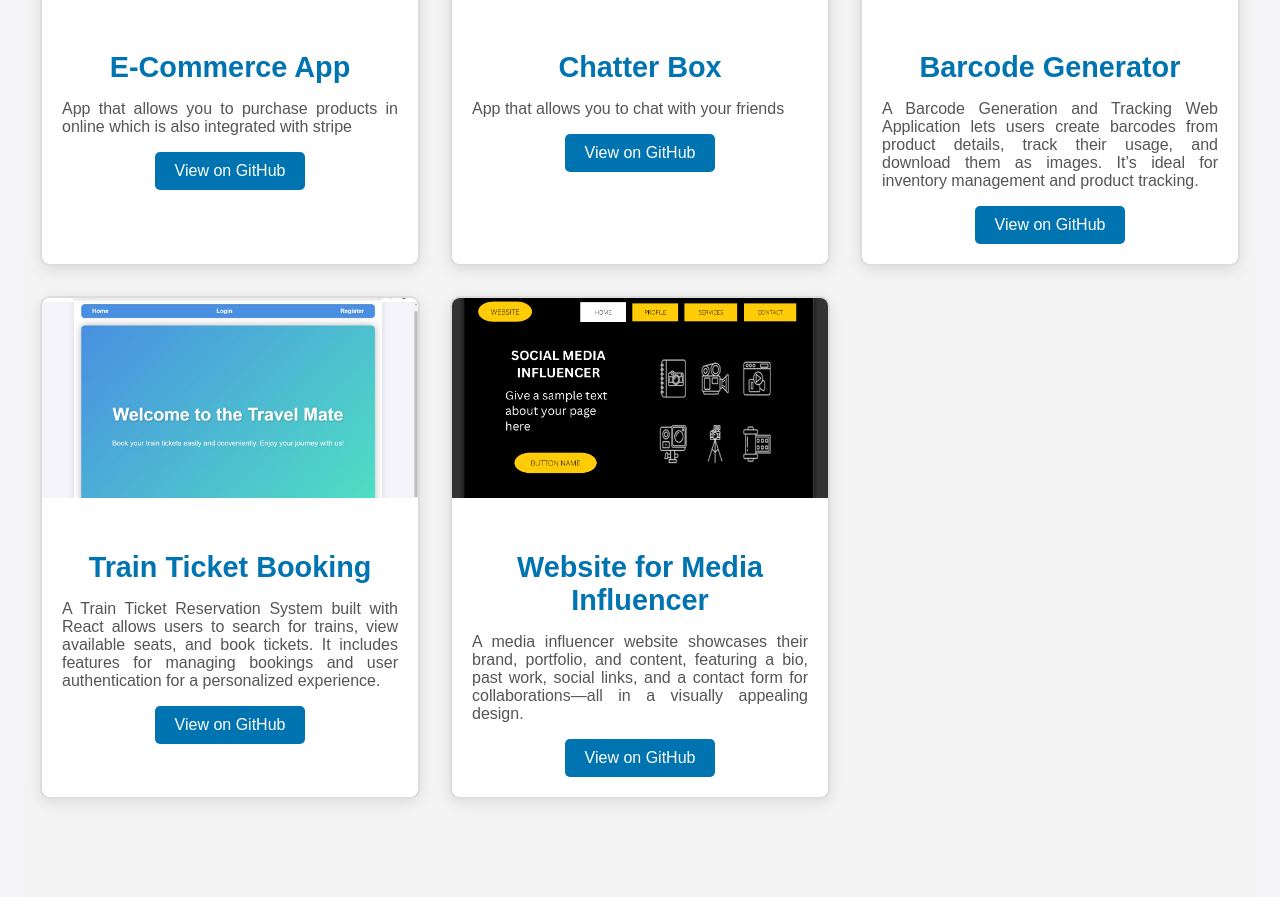
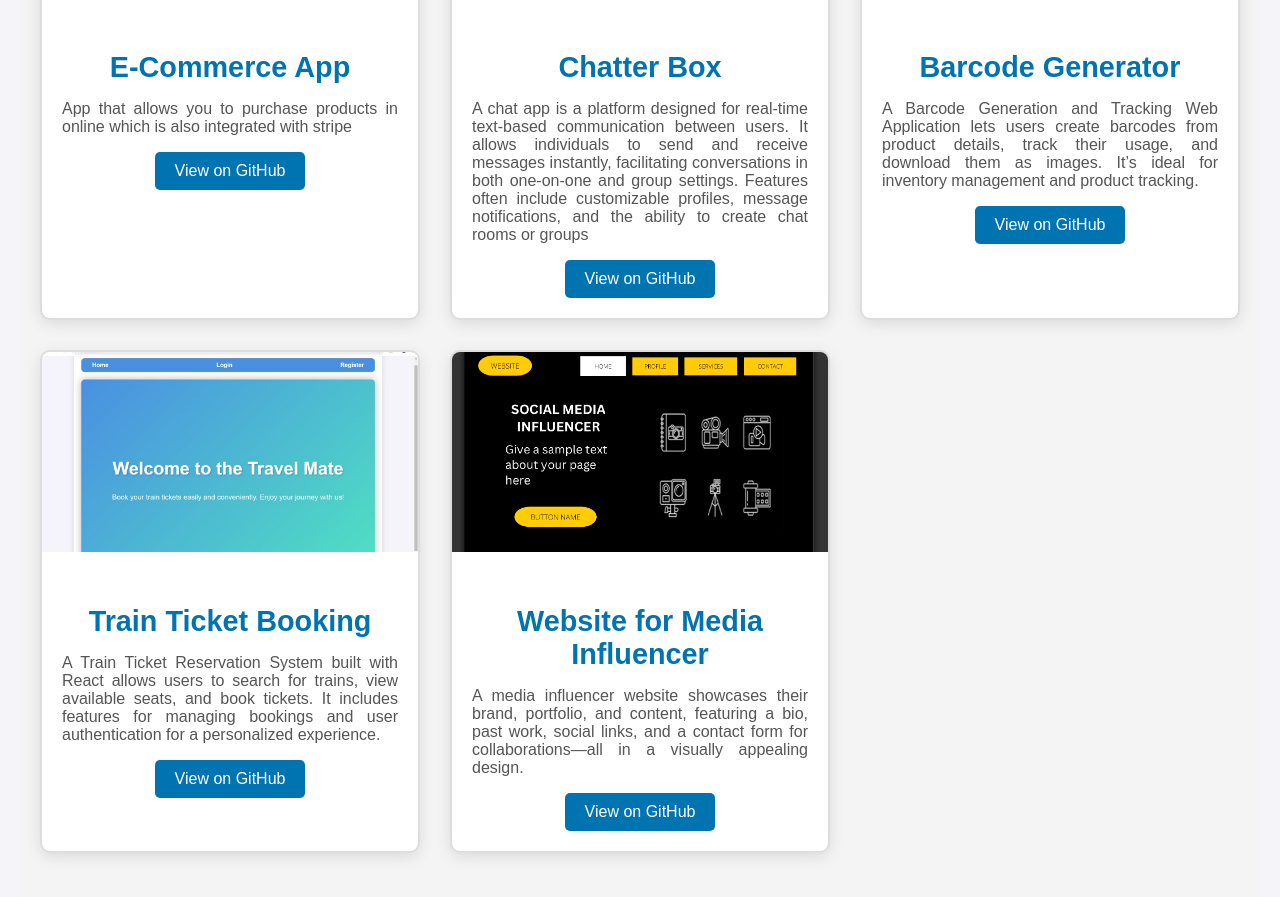
Before and after one commit to SANDY655/Portfolio, a React (Create React App) app in the folder port/: page / in a window 1280 px wide. Shown: the part 1439-2336 px from the top of the page. Built offline with nearby package versions, Linux system fonts and the light colour scheme.

Commit message:
Update Projects.js

```diff
--- a/port/src/components/Projects.js
+++ b/port/src/components/Projects.js
@@ -11,7 +11,7 @@ const projectsData = [
   },
   {
      title: 'Chatter Box',
-      description: 'App that allows you to chat with your friends ',
+      description: 'A chat app is a platform designed for real-time text-based communication between users. It allows individuals to send and receive messages instantly, facilitating conversations in both one-on-one and group settings. Features often include customizable profiles, message notifications, and the ability to create chat rooms or groups',
       image: '/images/projects/chatterbox.png', // Replace with your actual image file name
       link: 'https://github.com/SANDY655/ChatterBox.git',
   },
```
